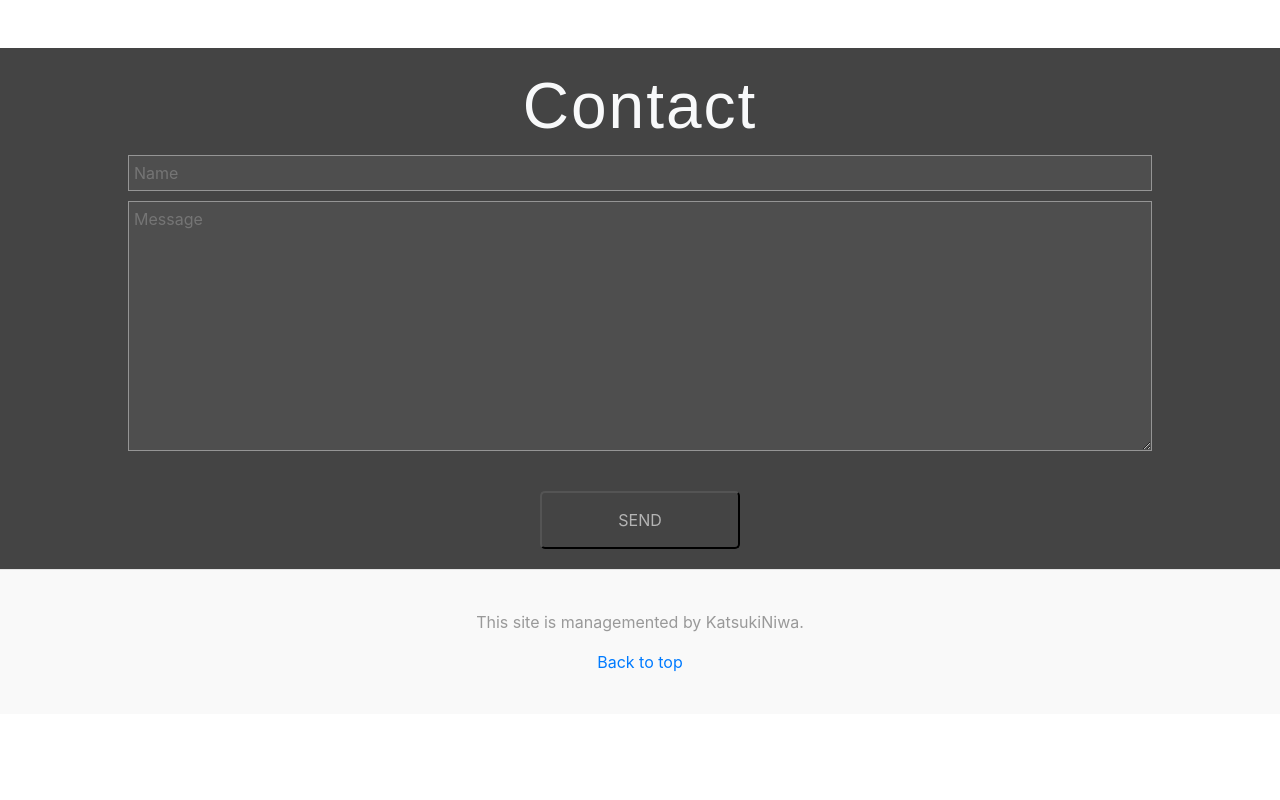
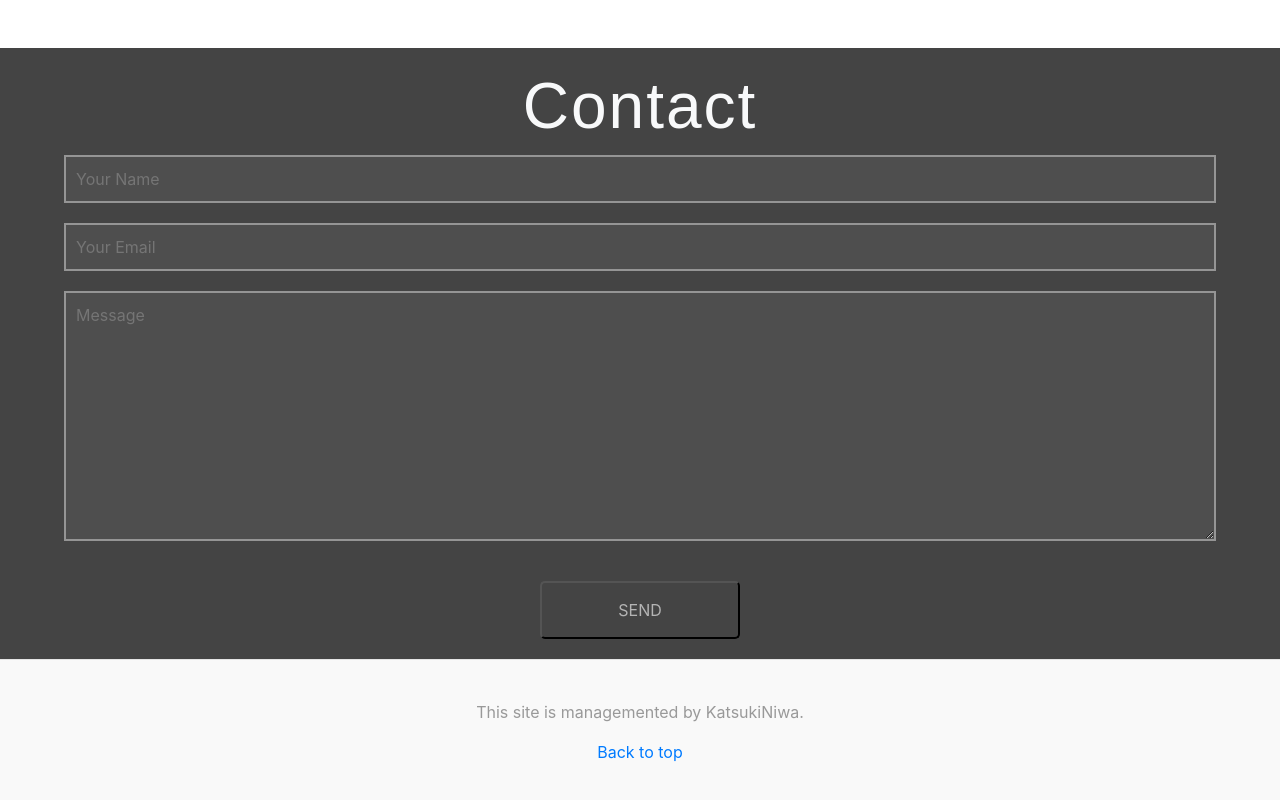
Before and after one commit to Katsukiniwa/MyBlog, a plain HTML site: page index.html in a window 1280 px wide. Shown: the part 2556-3356 px from the top of the page. Before the commit the page ends 3270 px from the top, so only its background shows below. Drawn offline with nearby package versions, Linux system fonts and the light colour scheme; grey boxes are pictures that could not be loaded; a web font is replaced by a local one.

Commit message:
fix_contact-form

```diff
--- a/blog.css
+++ b/blog.css
@@ -264,18 +264,17 @@ h1, h2, h3, h4, h5, h6 {
 }
 
 .contact-form {
-  width: 80%;
+  width: 90%;
   margin: 10px auto 0;
 }
 
 .contact-form input[type=text], .contact-form textarea {
   display: block;
   width: 100%;
-  padding: 5px;
+  padding: 10px;
   outline: none;
-  width: 100%;
-  margin-bottom: 10px;
-  border: 1px solid rgba(255,255,255,0.4);
+  margin-bottom: 20px;
+  border: 2px solid rgba(255,255,255,0.4);
   background-color: rgba(255,255,255,0.05);
   border-radius: 0;
   color: #fff;
--- a/index.html
+++ b/index.html
@@ -124,9 +124,15 @@
    <div style="text-align: center">
     <h2 class="heading text-light">Contact</h2>
   </div>
-   <form class="contact-form">
-     <input type="text" name="name" placeholder="Name">
-     <textarea class="contact_message" name="message" placeholder="Message"></textarea>
+   <form class="contact-form"  action="thanks" method="post" netlify>
+     <div>
+       <input type="text" name="name" placeholder="Your Name">
+     <div>
+       <input type="text" name="email" placeholder="Your Email">
+      </div>
+     <div>
+       <textarea class="contact_message" name="message" placeholder="Message"></textarea>
+      </div>
      <input type="submit" value="SEND">
    </form>
  </section>
```
